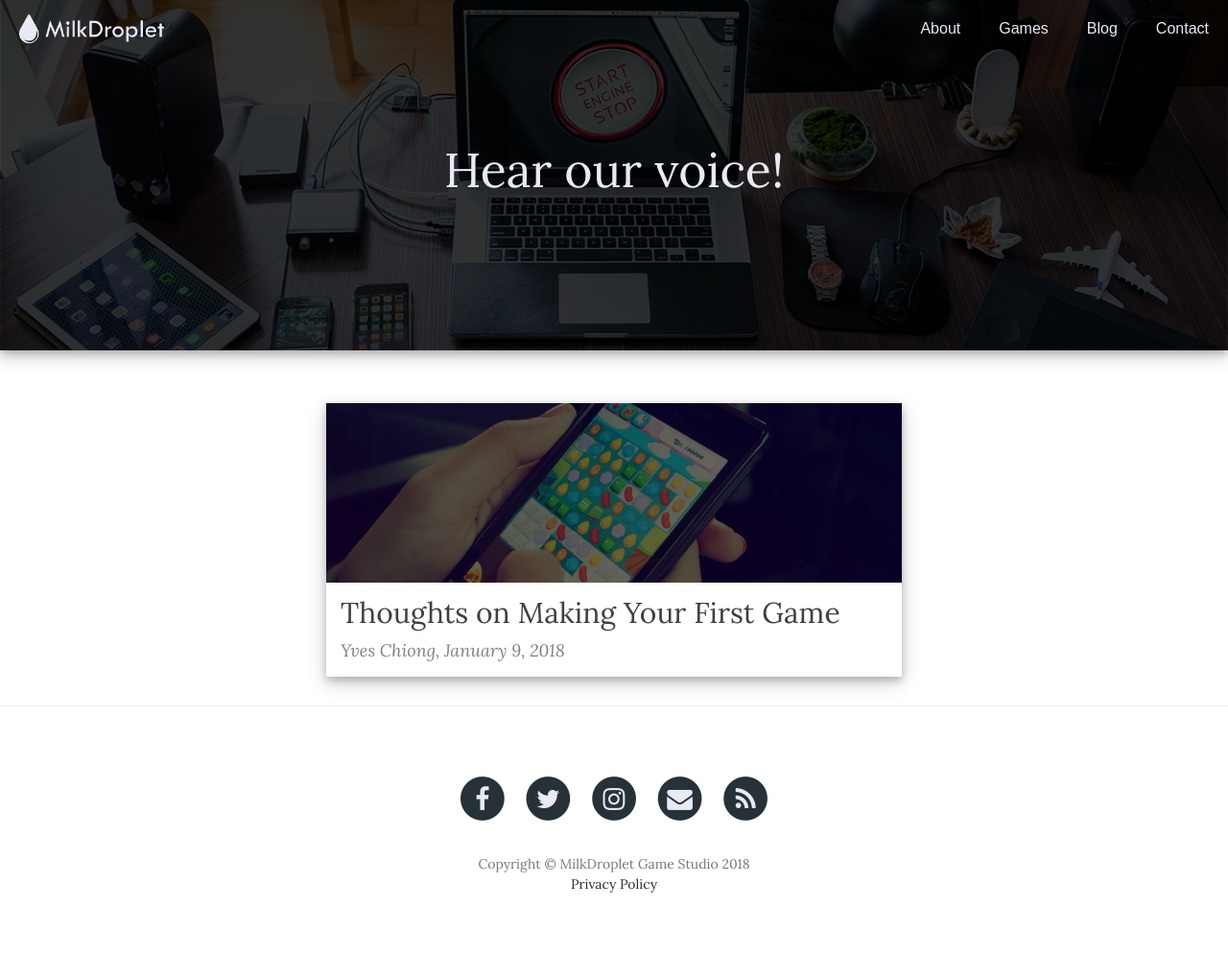
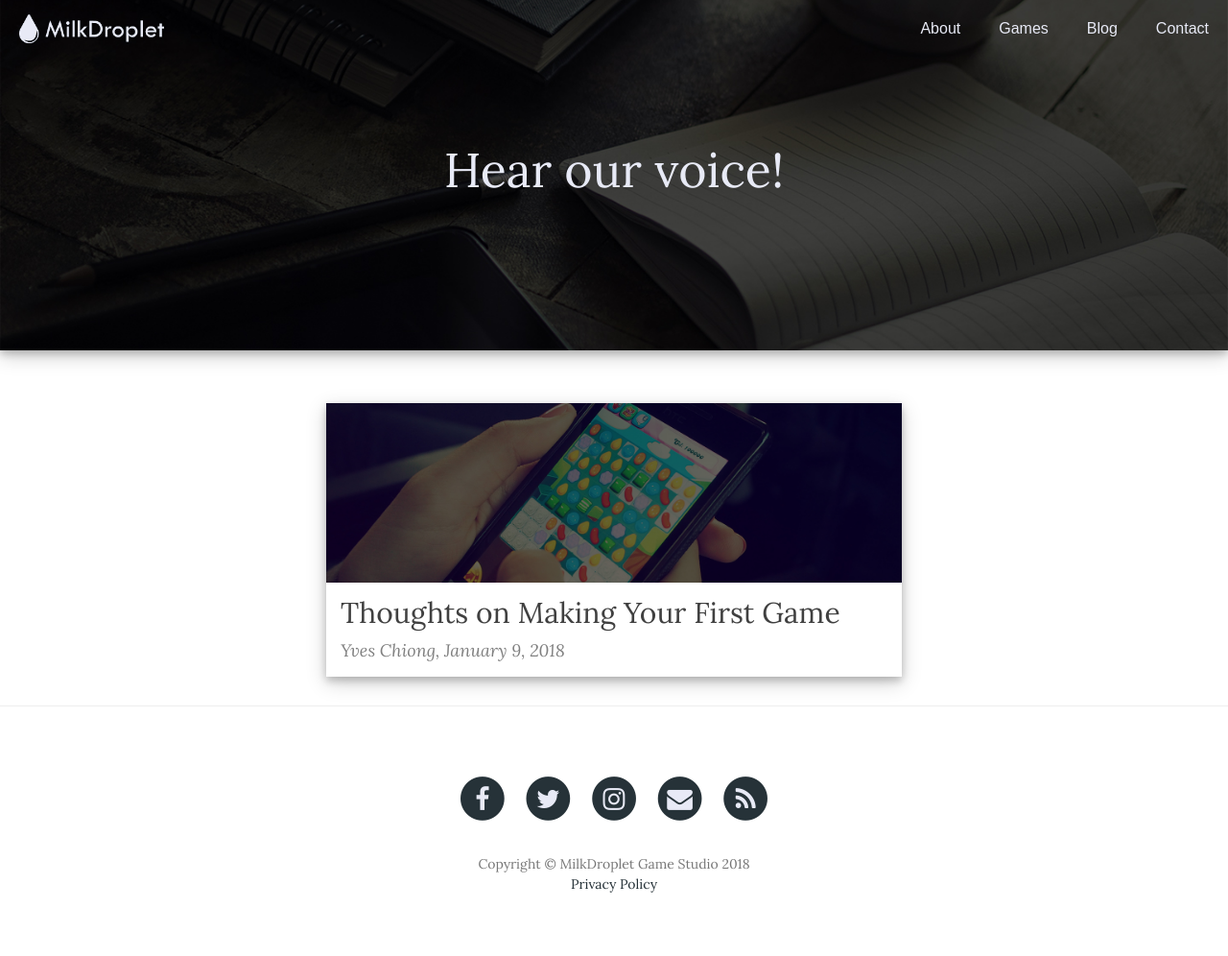
Before and after one commit to milkdroplet/milkdroplet.github.io, a Jekyll site: the page built from blog/index.html, in a window 1280 px wide. Shown: the whole page at 96% size. Built offline with Jekyll 4.4.1, drawn with Linux system fonts in a browser that asks for light colours; nearby versions of some CDN libraries; the list of posts is cut into pages by our own code.

Commit message:
Fix individual game page banner to fill the whole screen

```diff
--- a/_layouts/game-page.html
+++ b/_layouts/game-page.html
@@ -3,7 +3,7 @@
 ---
 
 <!-- Page Header -->
-<header class="intro-header card-shadow" style="background-image: url('{{ site.baseurl }}/{{ site.header-img }}')">
+<header class="intro-header card-shadow">
     <img class="center-block" src="{{ site.baseurl }}/{% if page.header-img %}{{ page.header-img }}{% else %}{{ site.header-img }}{% endif %}">
 </header>
 
--- a/blog/index.html
+++ b/blog/index.html
@@ -2,7 +2,7 @@
 layout: page
 title: "Blog"
 description: "Hear our voice!"
-header-img: "img/about-bg.jpg"
+header-img: "img/blog-bg.jpg"
 meta_description: "We're an indie game studio located in Toronto. Find out more about our journey from humble beginnings to hopefully a well renowned game studio!"
 ---
 
--- a/css/custom.css
+++ b/css/custom.css
@@ -1,4 +1,9 @@
 @import url('./variables.css');
+
+/* Header */
+.intro-header img {
+    width: 100%;
+}
 
 /* Card CSS */
 .card-shadow {
```
